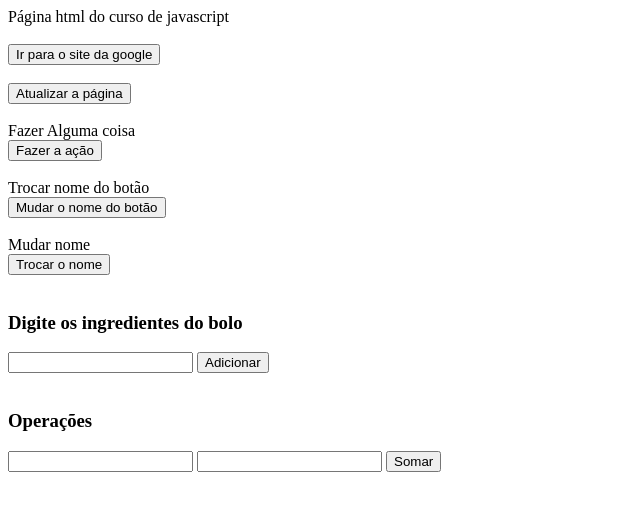
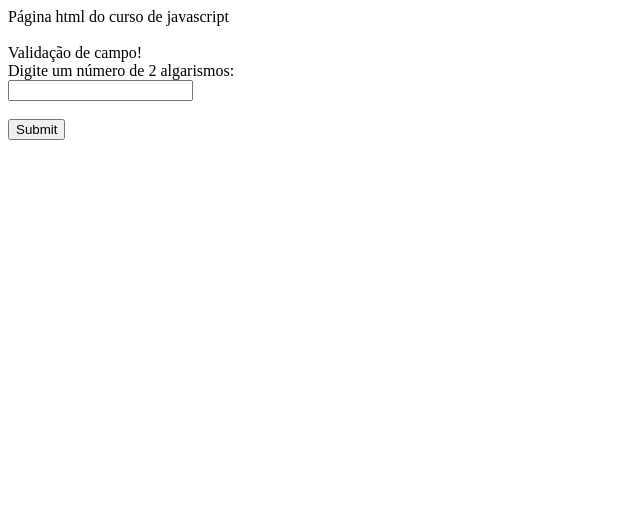
Before and after one commit to ElltonSilva/AulaJs-basico-inter, a plain HTML site: page index.html in a window 1280 px wide. Shown: the whole page, without its empty margins (0-640 px from the left). Drawn offline with Linux system fonts and the light colour scheme.

Commit message:
Varias alteraçoes nos arquivo index e script para as aula de js basico e intermediario

```diff
--- a/index.html
+++ b/index.html
@@ -4,11 +4,42 @@
 	<title>Página de Teste</title>
 	<meta charset="utf-8">
 	<script type="text/javascript" src="script.js"></script>
+
+    <!--style type="text/css">
+        .bola{
+            width:50px;
+            height: 50px;
+            background-color:#000000;
+            border-radius:25px;
+            position:absolute;
+
+    }
+    </style-->
+
 </head>
-<body>
+<body onload="iniciar()">
     Página html do curso de javascript <br><br>
 
-    <button onclick="window.location.href = 'https://www.google.com.br/'">Ir para o site da google</button><br><br>
+
+    <form method="POST" onsubmit="return validar()">
+
+        Validação de campo!<br>
+
+    Digite um número de 2 algarismos:<br>
+    <input type="text" name="numero" id="numero"><br><br>
+
+    <input type="submit" name="enviar">
+
+
+    </form>
+
+
+
+
+
+
+
+    <!--button onclick="window.location.href = 'https://www.google.com.br/'">Ir para o site da google</button><br><br>
     <button onclick="window.location.href = window.location.href">Atualizar a página</button><br><br>
 
     <div id="area">Fazer Alguma coisa</div>
@@ -36,7 +67,29 @@
     <input type="text" name="Campo1" id="campo1">
     <input type="text" name="Campi2" id="campo2">
 
-    <button onclick="somar()" >Somar</button>
+    <button onclick="somar()" >Somar</button><br><br>
+
+    <div>
+      <form>
+        <input type="number" name="valor1" id="valor1" value="" width="20">
+        <select id="sinal">
+          <option value="+">+</option>
+          <option value="-">-</option>
+          <option value="/">/</option>
+          <option value="*">*</option>
+        </select>
+        <input type="number" name="valor2" id="valor2" value="" width="20">
+        <button type="button" name="button" onclick="calcular()">Enviar</button>
+      </form>
+    </div>
+
+    <div>
+      Resultado: <span id="resultado"></span>
+    </div-->
+
+
+
+
 
 </body>
 </html>
--- a/script.js
+++ b/script.js
@@ -1,4 +1,4 @@
-function trocarDiv(nome, idade){
+/*function trocarDiv(nome, idade){
 	var trocar = document.getElementById("trocar");
 	var texto = prompt("Qual seu sobrenome?");
 
@@ -25,3 +25,75 @@ function somar(){
 	alert (soma);
 
 }
+
+function testeVerificacao(){
+	var x = prompt("Digite um número: ");
+
+	if (x > 10) {
+		alert("É maior "+x);
+	}else{
+		alert("É menor "+x);
+	}
+}*/
+
+/*var x = 0;
+
+document.write("Inicio do loop..");
+
+while(x <= 10) {
+  document.write("número:"+x+"<br/>");
+
+  x++;
+}
+
+document.write("Fim do loop.");*/
+
+/*for (i = 0; i <= 10; i++){
+	document.write(i);
+}
+
+function calcular(){
+
+        var valor1 = document.getElementById("valor1").value;
+        var valor2 = document.getElementById("valor2").value;
+        var sinal = document.getElementById("sinal").value;
+        var resultado;
+
+        if(sinal=="+") resultado = parseInt(valor1) + parseInt(valor2);
+        if(sinal=="-") resultado = parseInt(valor1) - parseInt(valor2);
+        if(sinal=="*") resultado = parseInt(valor1) * parseInt(valor2);
+        if(sinal=="/") resultado = parseInt(valor1) / parseInt(valor2);
+
+        document.getElementById("resultado").innerHTML = resultado;
+}*/
+
+function addBola(){
+	var bola = document.createElement("div");
+	bola.setAttribute("class", "bola");
+
+	var p1 = Math.floor(Math.random() * 500);
+	var p2 = Math.floor(Math.random() * 400);
+	bola.setAttribute("style", "left:"+p1+"px:top:"+p2+"px;");
+	bola.setAttribute("onclick", "estourar(this)");
+
+	document.body.appendChild(bola);
+}
+
+function estourar(elemento){
+	document.body.removeChild(elemento);
+}
+
+function iniciar(){
+	setInterval(addBola, 1000);
+}
+
+function validar(){
+	var valor = document.getElementById("numero").value;
+
+	if (valor.length > 2){
+		alert("Digite apenas 2 algarismo:");
+		return false;
+	} else{
+		return true;
+	}
+}
```
